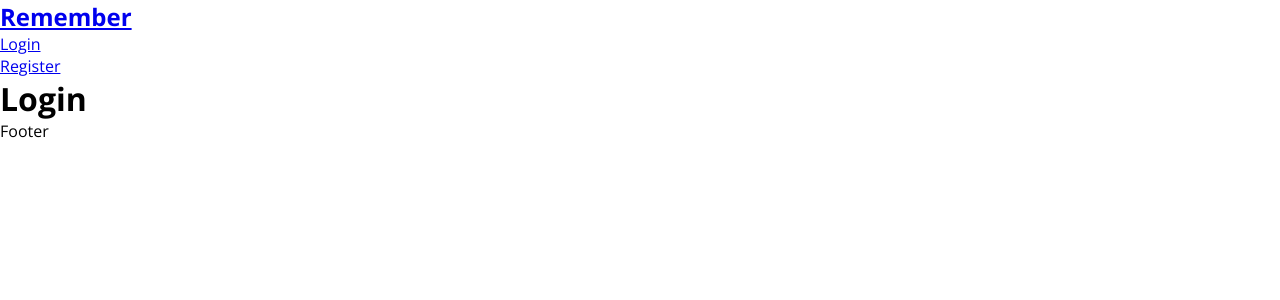
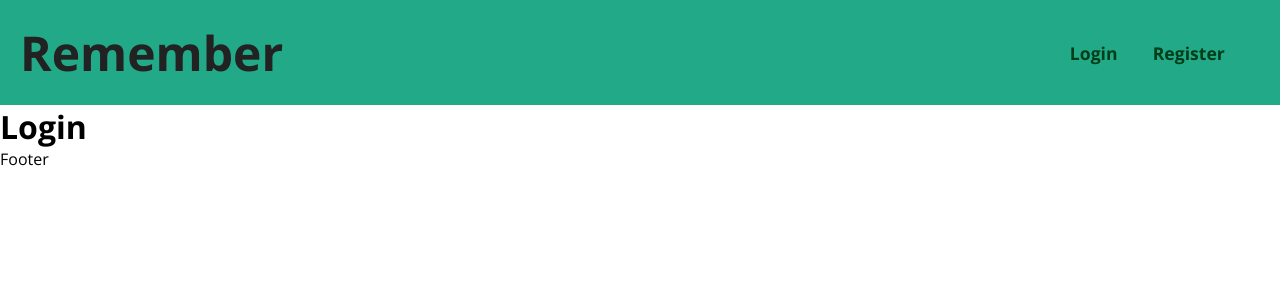
Before and after one commit to LucasMorettoRodrigues/remember, a React (Create React App) app: page /Login/ in a window 1280 px wide. Shown: the top 300 px of the page. Built offline with nearby package versions, Linux system fonts and the light colour scheme.

Commit message:
style navbar

```diff
--- a/src/components/layout/Navbar.js
+++ b/src/components/layout/Navbar.js
@@ -1,8 +1,10 @@
 import { Link } from 'react-router-dom'
+import styles from './Navbar.module.css'
 
 const Navbar = () => {
     return (
-        <nav>
+        <nav className={styles.navbar}>
+            <div className={styles.navbar_container}>
                 <Link to='/'>
                     <h1>Remember</h1>
                 </Link>
@@ -14,6 +16,7 @@ const Navbar = () => {
                         <Link to='/register'>Register</Link>
                     </li>
                 </ul>
+            </div >
         </nav>
     )
 }
--- /dev/null
+++ b/src/components/layout/Navbar.module.css
@@ -0,0 +1,49 @@
+.navbar {
+    background-color: rgb(34, 170, 136);
+}
+
+.navbar_container {
+    max-width: 1300px;
+    margin: auto;
+    display: flex;
+    align-items: center;
+    padding: 20px;
+}
+
+.navbar a {
+    text-decoration: none;
+}
+
+.navbar h1 {
+    font-size: 3em;
+    color: #222;
+}
+
+.navbar ul {
+    flex: 1;
+    text-align: right;
+}
+
+.navbar ul li {
+    display: inline-block;
+    list-style: none;
+    margin-right: 2em;
+    font-weight: bold;
+    font-size: 1.1em;
+}
+
+.navbar ul li a {
+    display: inline-block;
+    color: rgb(0, 61, 25);
+    transition: 0.5s;
+}
+
+.navbar ul li a:hover {
+    transform: translate(0px, -5px);
+    color: white;
+}
+
+.navbar ul li a:focus {
+    transform: translate(0px, -5px);
+    color: white;
+}
```
Also changed, not shown: src/components/layout/Footer.module..css (added). Lines whose indentation alone changed are shown as unchanged.
